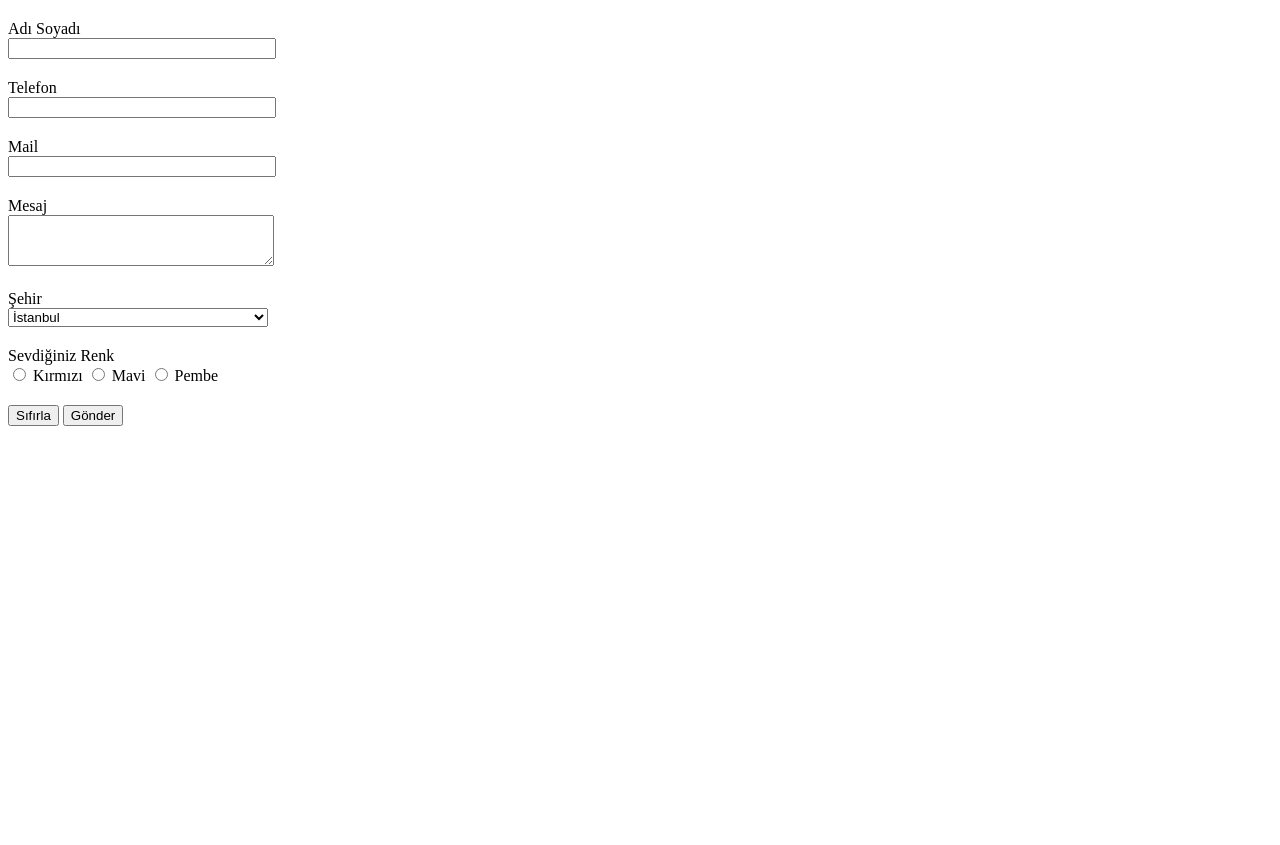
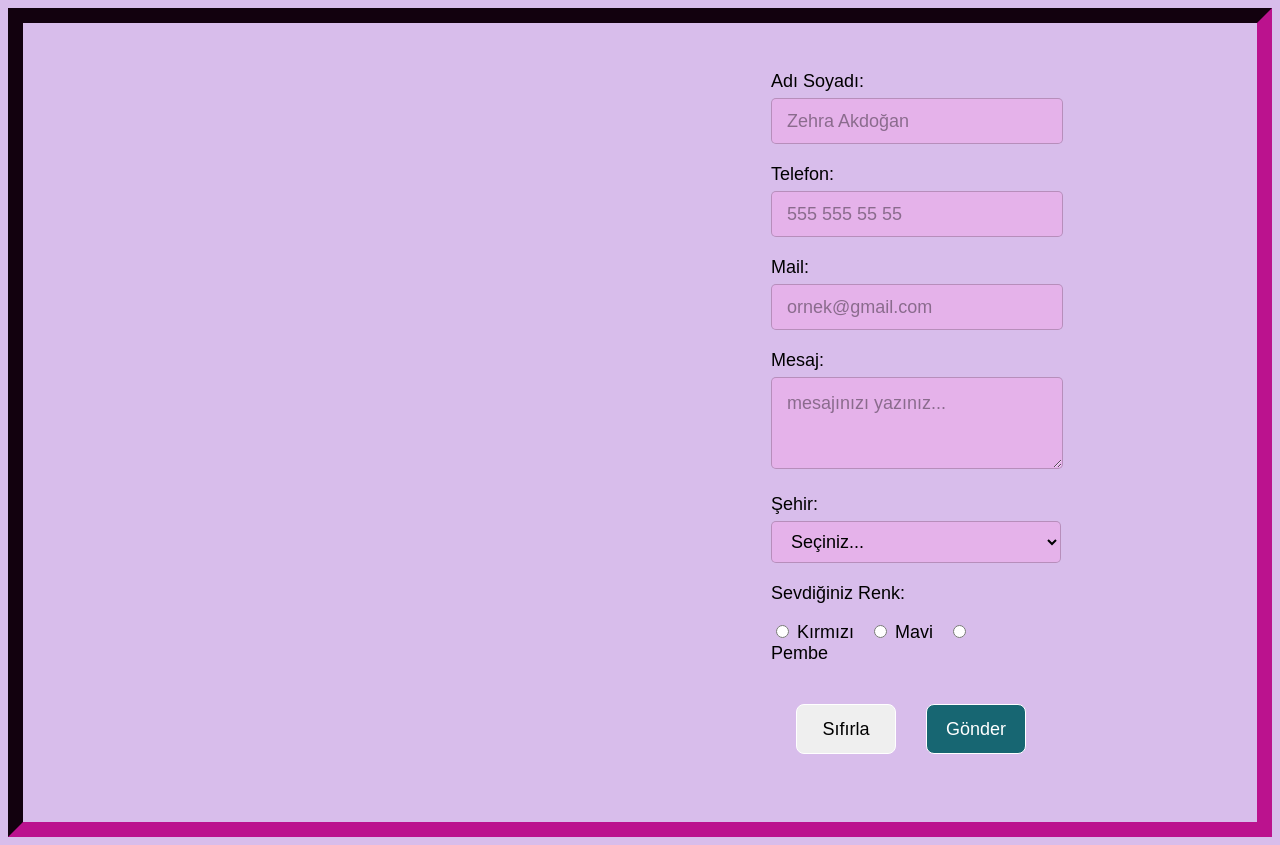
Before and after one commit to misaline/FormBaslangic, a plain HTML site: page index.html in a window 1280 px wide. Before the commit the page ends 800 px from the top, so only its background shows below. Drawn offline with Linux system fonts and the light colour scheme.

Commit message:
formlarla çalışma

```diff
--- a/index.html
+++ b/index.html
@@ -10,57 +10,65 @@
 </head>
 
 <body>
+    <div class="b1 kutu1">
+
+        <div class="ikinci">
+            <img src="https://pic.weblogographic.com/img/news/514/how-say-hello-different-languages.png" alt="">
+        </div>
+
         <form action="">
             <!--action backende göndermek için kullanacağız-->
-        <div>
-            <label for="ad">Adı Soyadı</label>
-            <input name="ad" id="ad" type="text" required />
+            <div class="form-row">
+                <label for="ad">Adı Soyadı:</label>
+                <input name="ad" id="ad" type="text" required placeholder="Zehra Akdoğan" />
                 <!--required zorunlu alan olması için kullanılır. name özelliği backende giderken bilgi isimleri için kullanılır -->
 
             </div>
-        <div>
-            <label for="tel">Telefon</label>
-            <input name="tel" id="tel" type="tel" required />
+            <div class="form-row">
+                <label for="tel">Telefon:</label>
+                <input name="tel" id="tel" type="tel" required placeholder="555 555 55 55" />
 
             </div>
-        <div>
-            <label for="email">Mail</label>
-            <input name="email" id="mail" type="email" required />
+            <div class="form-row">
+                <label for="email">Mail:</label>
+                <input name="email" id="mail" type="email" required placeholder="ornek@gmail.com" />
 
             </div>
-        <div>
+            <div class="form-row">
 
-            <label for="mesaj">Mesaj</label>
-            <textarea name="mesaj" id="mesaj" rows="3"></textarea>
+                <label for="mesaj">Mesaj:</label>
+                <textarea name="mesaj" id="mesaj" rows="3" placeholder="mesajınızı yazınız..."></textarea>
 
             </div>
-        <div>
-            <label for="sehir">Şehir</label>
-            <select name="sehr" id="sehir">
-                <option value="">İstanbul</option>
-                <option value="">İzmir</option>
-                <option value="">Bursa</option>
-                <option value="">Eskişehir</option>
+            <div class="form-row">
+                <label for="sehir">Şehir:</label>
+                <select name="sehir" id="sehir">
+                    <option value="">Seçiniz...</option>
+                    <option value="34">İstanbul</option>
+                    <option value="35">İzmir</option>
+                    <option value="26">Eskişehir</option>
 
                 </select>
             </div>
 
-        <div>
-            <label for="renk">Sevdiğiniz Renk</label>
-            <input type="radio" name="renk" value="kirmizi"> Kırmızı
+            <div class="form-row">
+                <p>Sevdiğiniz Renk:</p>
+                <div class="radio-container">
+                    <label><input type="radio" name="renk" value="kirmizi"> Kırmızı</label>
                     <!--name özelliği tek radio buton seçebilmek için yaptık-->
-            <input type="radio" name="renk" value="mavi"> Mavi
-            <input type="radio" name="renk" value="pembe"> Pembe
-
+                    <label><input type="radio" name="renk" value="mavi"> Mavi</label>
+                    <label><input type="radio" name="renk" value="pembe"> Pembe</label>
+                </div>
             </div>
 
-        <div class="buttons">
+            <div class="form-row">
                 <button type="reset">Sıfırla</button>
                 <button type="submit">Gönder</button> <!-- submit action a eklediğimiz linke gönderir-->
 
             </div>
         </form>
 
+    </div>
 </body>
 
 </html>
--- a/main.css
+++ b/main.css
@@ -1,6 +1,53 @@
-label {
-    display: block;
-    margin-top: 20px;
+body {
+    font-family: sans-serif;
+    font-size: 18px;
+    color: rgb(0, 0, 0);
+    background-color: rgb(216, 189, 235);
+}
+
+.b1 {
+    border: 15px inset rgb(103, 10, 78);
+    ;
+}
+
+form {
+    padding: 48px;
+    width: 260px;
+    margin-left: 500px;
+
+}
+
+
+img {
+    padding: 60px;
+    padding-top: 110px;
+
+}
+
+.ikinci {
+    opacity: 0;
+}
+
+.ikinci:hover {
+    opacity: 1;
+}
+
+
+.kutu1 {
+    display: grid;
+    grid-template-columns: repeat(3, 200px);
+
+}
+
+.form-row {
+    margin-bottom: 20px;
+}
+
+.form-row>label {
+    display: inline-block;
+    margin-bottom: 6px;
+    /*label ile textler arası boşluk*/
+
 }
 
 input[type="text"],
@@ -8,9 +55,80 @@ input[type="tel"],
 input[type="email"],
 select,
 textarea {
-    width: 260px;
+    width: 100%;
+    border-radius: 5px;
+    height: 42px;
+    border: 1px solid rgba(0, 0, 0, 0.2);
+    /*kutuların borderı*/
+    padding-left: 15px;
+    padding-right: 15px;
+    font-size: inherit;
+    /*üst kapsayıcı neyse o olacak*/
+    font-family: inherit;
+    background-color: rgba(249, 161, 235, 0.381);
 }
 
-.buttons {
+select {
+    width: 290px;
+}
+
+
+/*koduu çalıştırdığımız anda hiçbir veri girmededen textlerde gözükecek yazılar için stil ayarlama*/
+input[type="text"]::placeholder,
+input[type="tel"]::placeholder,
+input[type="email"]::placeholder,
+textarea::placeholder {
+    color: rgba(0, 0, 0, 0.397);
+}
+
+:focus {
+    outline: 2px solid rgba(33, 170, 234, 0.884);
+}
+
+input[type="text"]:focus,
+input[type="tel"]:focus,
+input[type="email"]:focus,
+select:focus,
+textarea:focus {
+
+    border-color: rgba(33, 170, 234, 0.884);
+
+}
+
+textarea {
+    height: 60px;
+    padding: 15px;
+    min-height: 42px;
+    min-width: 100px;
+    max-height: 200px;
+    resize: vertical;
+    /*genişliği zadece dikeyde uzatacak*/
+
+}
+
+.radio-container label+label {
+    margin-left: 10px;
+}
+
+button {
+    display: inline-block;
+    border: 0;
+    width: 100px;
+    height: 50px;
+    font-size: 18px;
+    border-radius: 8px;
+    margin-left: 25px;
     margin-top: 20px;
+    border: 1px solid white;
+
+
+
 }
+
+button[type="submit"] {
+    background-color: rgb(23, 102, 114);
+    color: rgb(255, 255, 255);
+
+
+
+}
```
Lines whose indentation alone changed are shown as unchanged.
